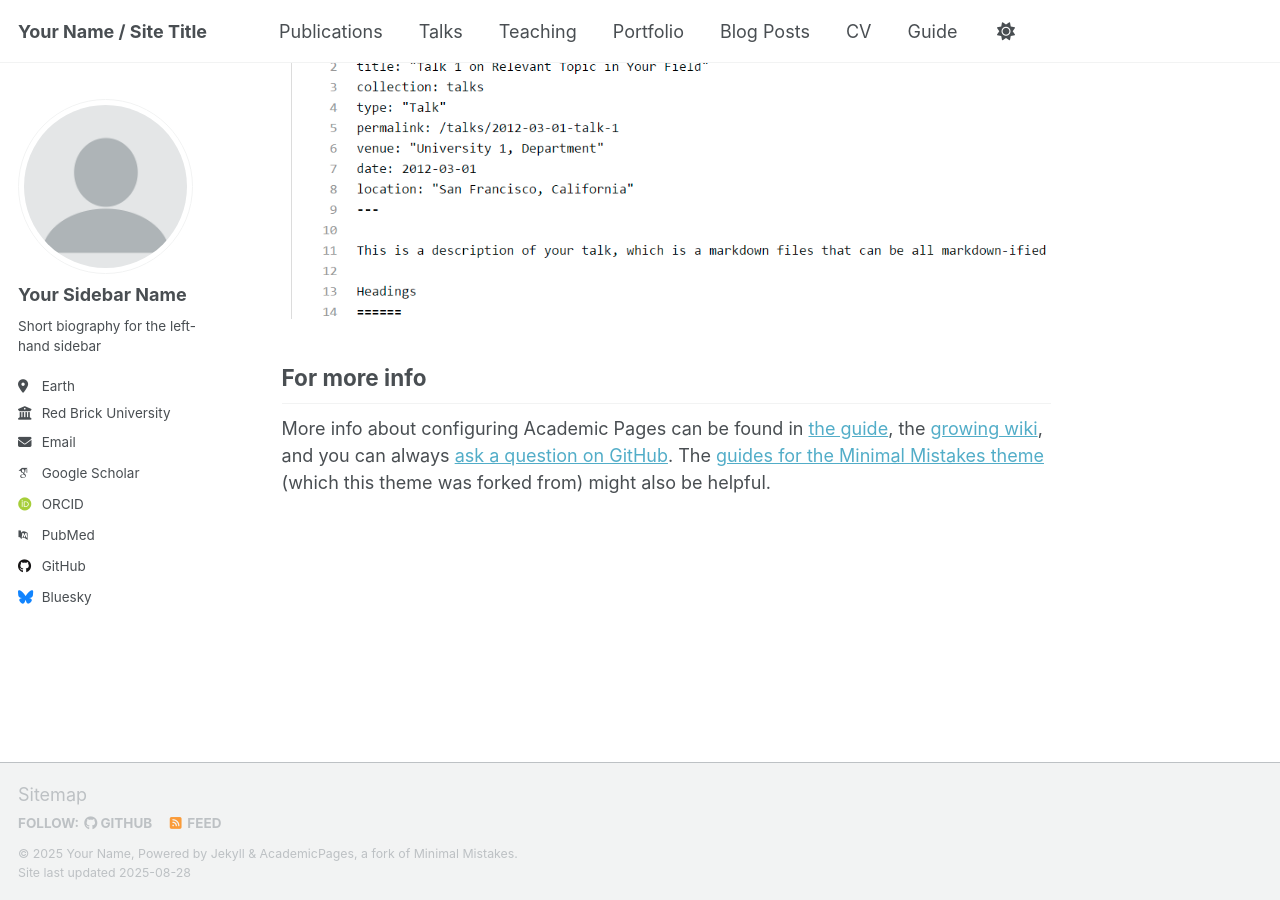
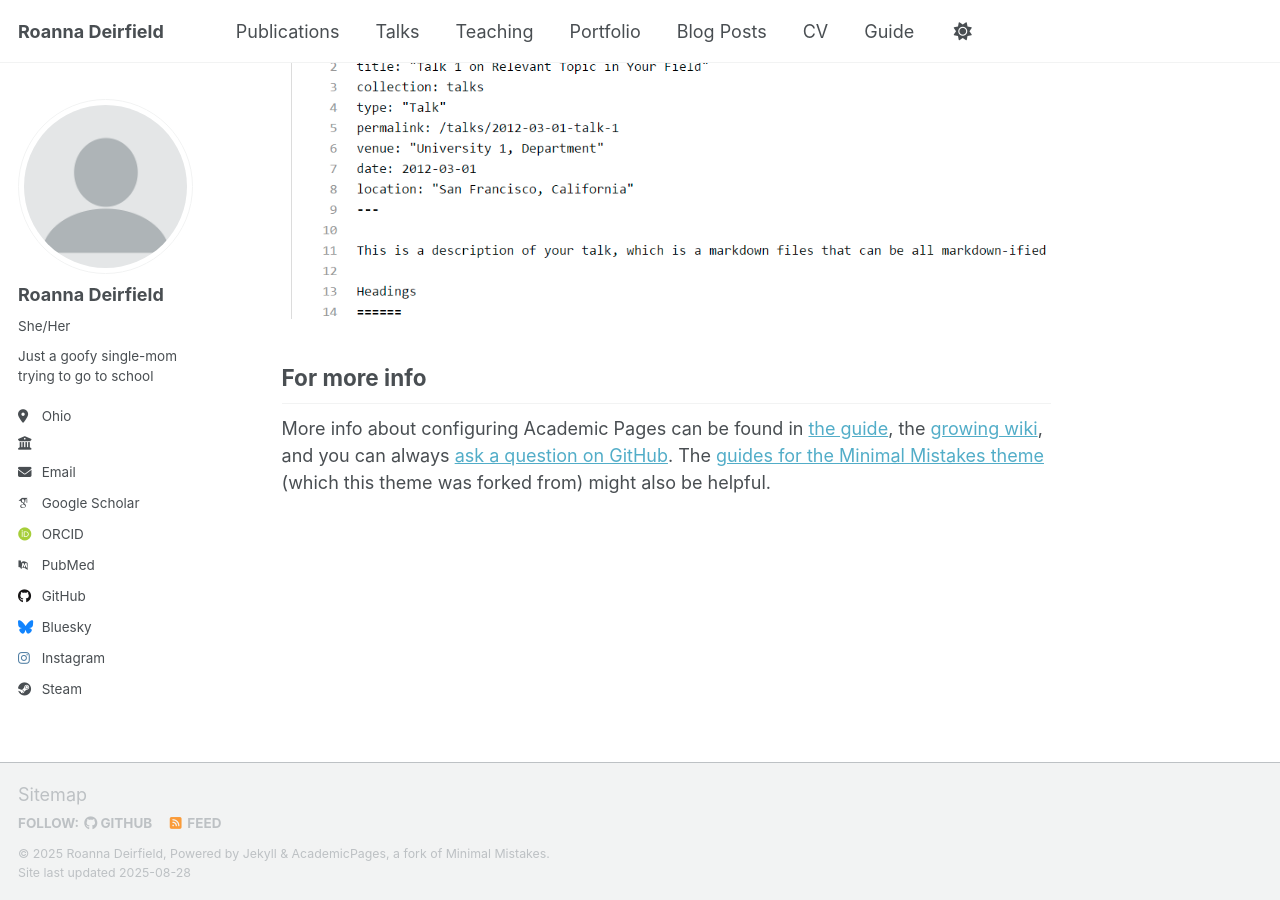
Before and after one commit to Deirfield-R/Deirfield-R.github.io, a Jekyll site: the page built from _pages/about.md, in a window 1280 px wide and 900 px high, scrolled down 2880 px. Built offline with Jekyll 4.4.1, drawn with Linux system fonts in a browser that asks for light colours; some web fonts are replaced; a script that is not in the unit is left out.

Commit message:
Update _config.yml

```diff
--- a/_config.yml
+++ b/_config.yml
@@ -9,9 +9,9 @@
 # Basic Site Settings
 locale                   : "en-US"
 site_theme               : "default" # Currently available options are "default", "air"
-title                    : "Your Name / Site Title"
+title                    : "Roanna Deirfield"
 title_separator          : "-"
-name                     : &name "Your Name"
+name                     : &name "Roanna Deirfield"
 description              : &description "personal description"
 url                      : https://academicpages.github.io # the base hostname & protocol for your site e.g. "https://[your GitHub username].github.io" or if you already have some other page hosted on Github then use "https://[your GitHub username].github.io/[Your Repo Name]"
 baseurl                  : "" # the subpath of your site, e.g. "/blog"
@@ -23,13 +23,13 @@ repository               : "academicpages/academicpages.github.io"
 author:
   # Biographic information
   avatar           : "profile.png"
-  name             : "Your Sidebar Name"
-  pronouns         : # example: "she/her"
-  bio              : "Short biography for the left-hand sidebar"
-  location         : "Earth"
-  employer         : "Red Brick University"
+  name             : "Roanna Deirfield"
+  pronouns         : "She/Her"
+  bio              : "Just a goofy single-mom trying to go to school"
+  location         : "Ohio"
+  employer         : ""
   uri              : # URL
-  email            : "none@example.org"
+  email            : "deirfieldr@hocking.edu"
 
   # Academic websites
   academia         : # URL
@@ -60,14 +60,14 @@ author:
   goodreads        : # Username
   google_plus      : # Username
   keybase          : # Username
-  instagram        : # Username
+  instagram        : "Roona.x3"
   lastfm           : # Username
   linkedin         : # Username
   mastodon         : # URL
   medium           : # URL
   pinterest        : # Username
   soundcloud       : # Username
-  steam            : # Username
+  steam            : "Ruwuna"
   telegram         : # URL
   tumblr           : # Username
   twitter          : # Username for X / Twitter
```
